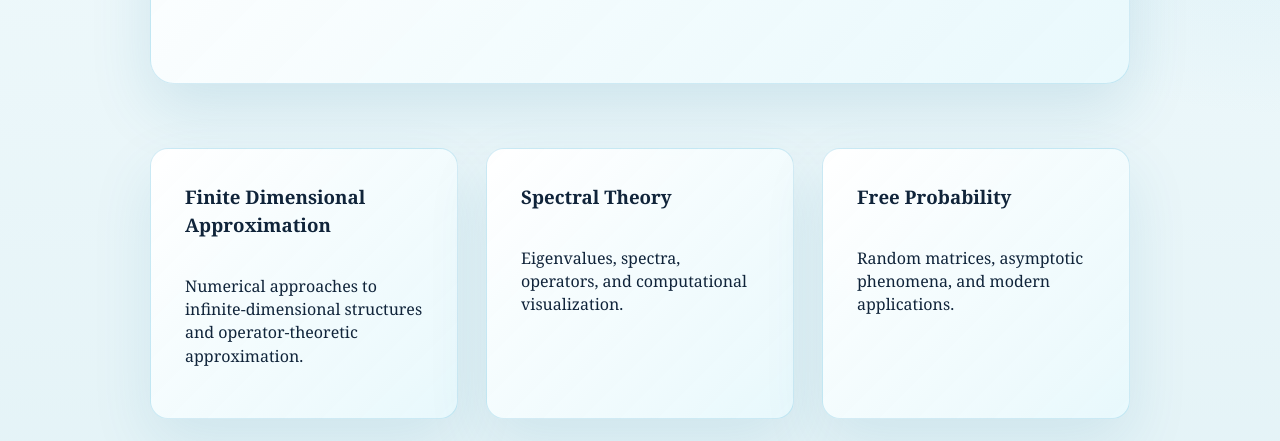
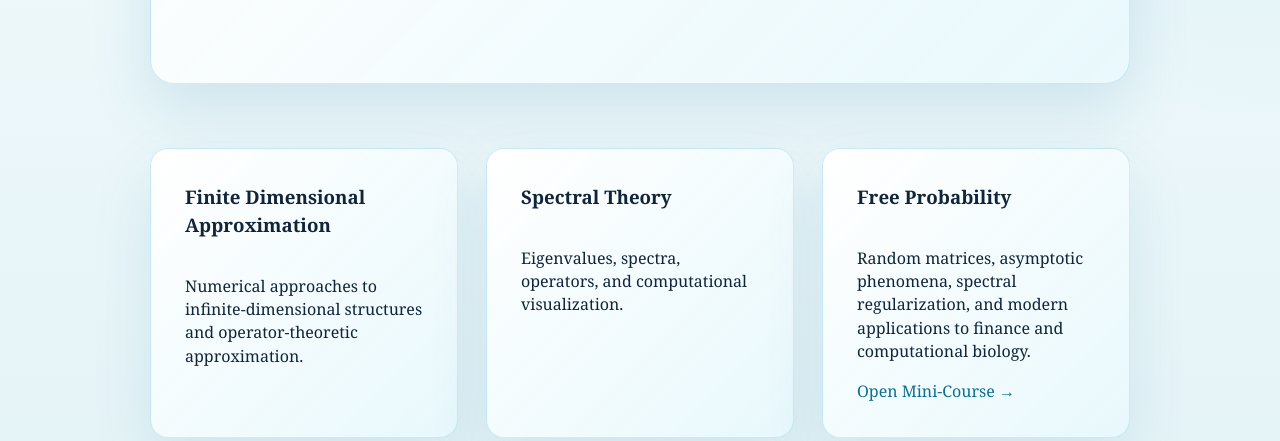
Before and after one commit to palexander227/thoughtmuseum-portfolio, a plain HTML site: page courses/operator-theory/index.html in a window 1280 px wide. Shown: the part 359-800 px from the top of the page. Drawn offline with Linux system fonts and the light colour scheme.

Commit message:
Update index.html

```diff
--- a/courses/operator-theory/index.html
+++ b/courses/operator-theory/index.html
@@ -55,12 +55,19 @@
 </div>
 
 <div class="card">
+
   <h3>Free Probability</h3>
 
   <p>
     Random matrices, asymptotic phenomena,
-    and modern applications.
+    spectral regularization, and modern applications
+    to finance and computational biology.
   </p>
+
+  <a href="https://palexander227.github.io/Teaching-Resources/Courses/computational-operator-algebras-minicourse.html">
+    Open Mini-Course →
+  </a>
+
 </div>
 
 </div>
```
